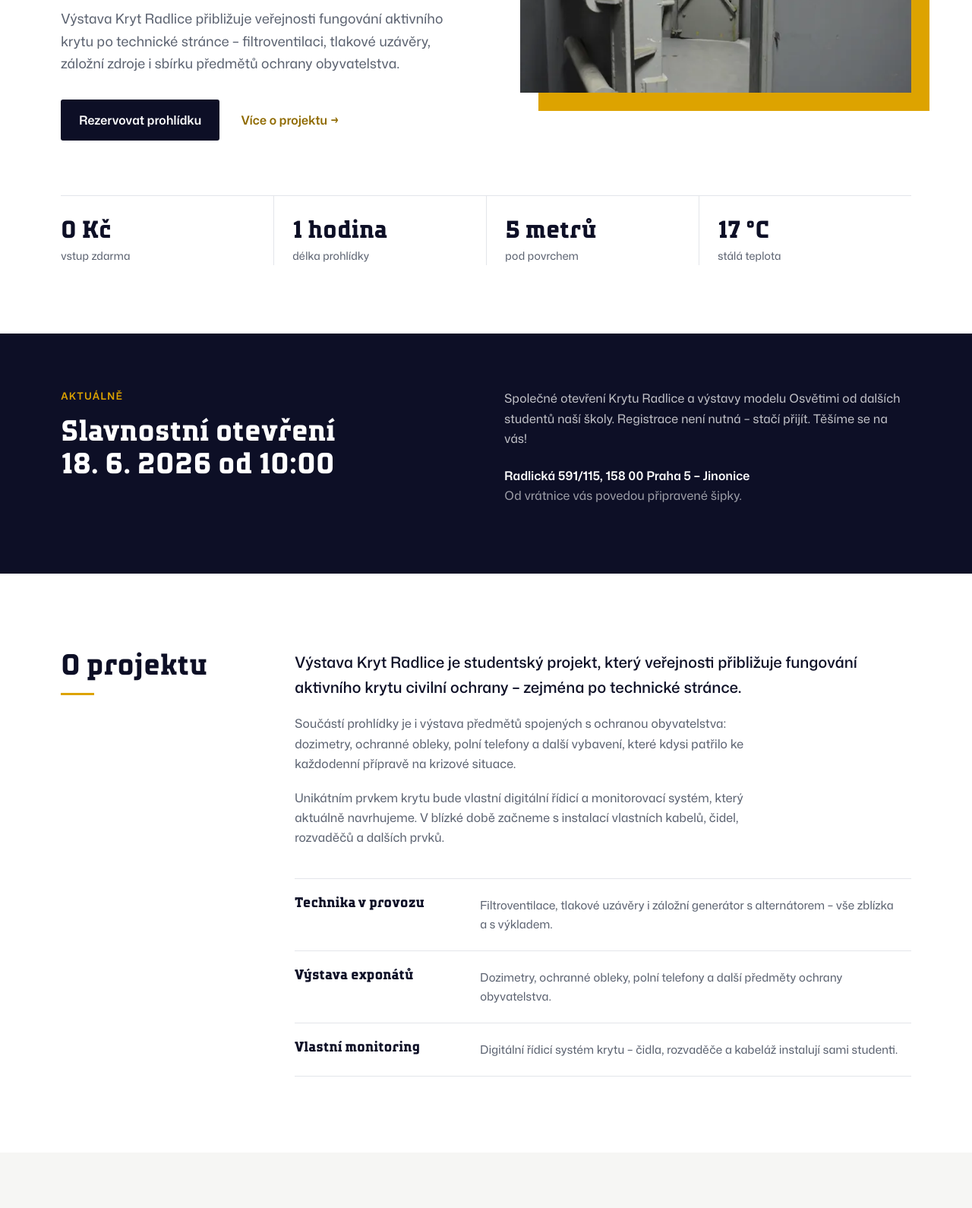
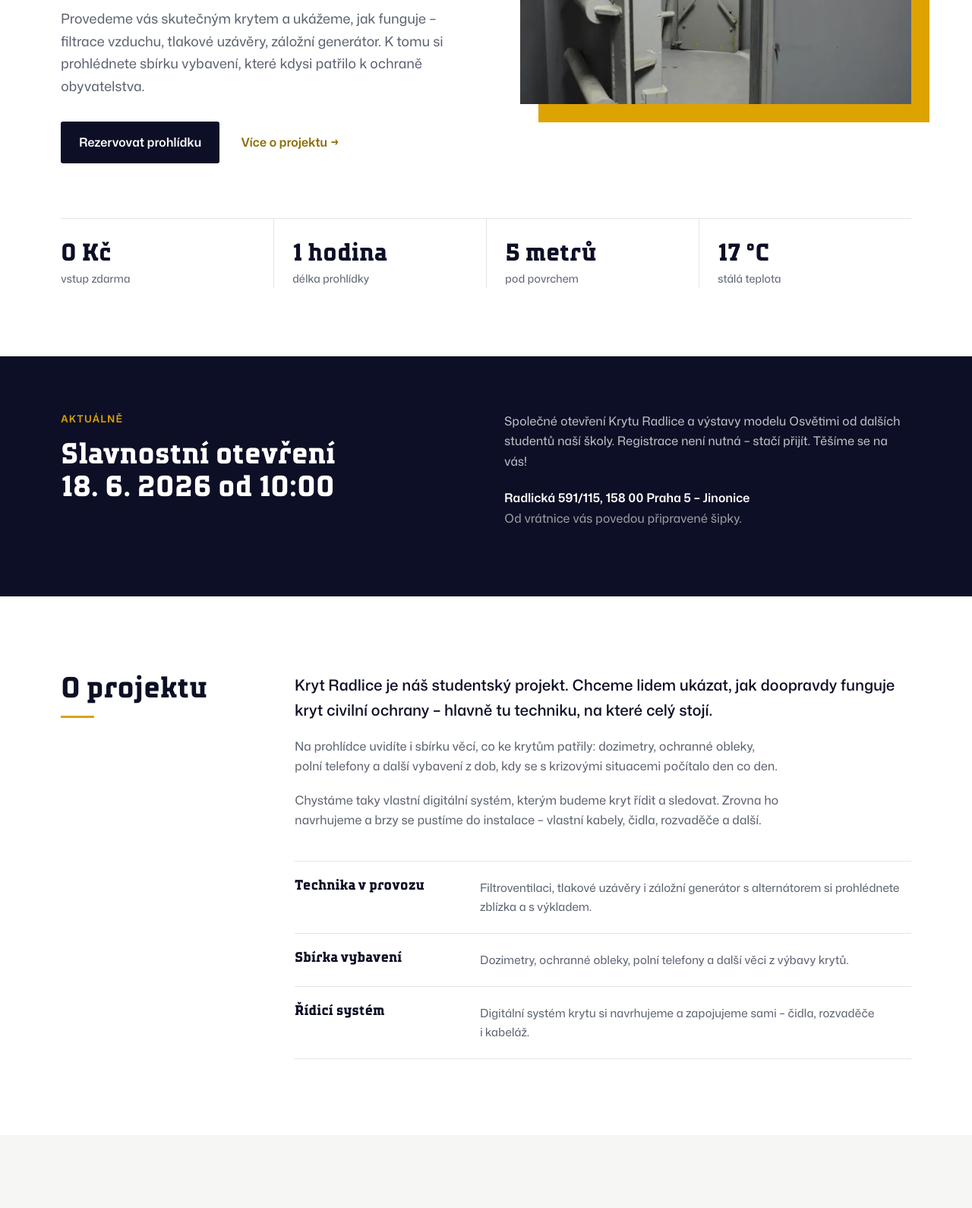
Before and after one commit to totosoftsro/kryt-radlice, a plain HTML site: page index.html in a window 1280 px wide. Shown: the part 490-2080 px from the top of the page at 76% size. Drawn offline with Linux system fonts and the light colour scheme.

Commit message:
Lidštější texty — pryč s marketingovým tónem
Hero, O projektu i Prohlídky přepsány do prvního člověka, jak by mluvil
student, co kryt sám dělá ("provedeme vás", "chystáme", "projdeme s vámi")
místo neosobního "přibližuje veřejnosti fungování" a "unikátním prvkem".

Co-Authored-By: Claude Fable 5 <noreply@anthropic.com>

```diff
--- a/index.html
+++ b/index.html
@@ -13,14 +13,14 @@
   <meta property="og:site_name" content="Kryt Radlice">
   <meta property="og:url" content="https://totosoftsro.github.io/kryt-radlice/">
   <meta property="og:title" content="Kryt Radlice – Výstava v aktivním krytu civilní ochrany">
-  <meta property="og:description" content="Sestupte do skutečného krytu civilní ochrany. Prohlídky zdarma, výstava předmětů ochrany obyvatelstva. Praha 5 – Jinonice.">
+  <meta property="og:description" content="Pojďte se s námi podívat do opravdového krytu civilní ochrany. Prohlídky zdarma, k tomu výstava starého vybavení. Praha 5 – Jinonice.">
   <meta property="og:image" content="https://totosoftsro.github.io/kryt-radlice/img/background.jpg">
   <meta property="og:image:width" content="1600">
   <meta property="og:image:height" content="900">
   <meta property="og:image:alt" content="Otevřený tlakový uzávěr krytu Radlice">
   <meta name="twitter:card" content="summary_large_image">
   <meta name="twitter:title" content="Kryt Radlice – Výstava v aktivním krytu civilní ochrany">
-  <meta name="twitter:description" content="Sestupte do skutečného krytu civilní ochrany. Prohlídky zdarma, výstava předmětů ochrany obyvatelstva. Praha 5 – Jinonice.">
+  <meta name="twitter:description" content="Pojďte se s námi podívat do opravdového krytu civilní ochrany. Prohlídky zdarma, k tomu výstava starého vybavení. Praha 5 – Jinonice.">
   <meta name="twitter:image" content="https://totosoftsro.github.io/kryt-radlice/img/background.jpg">
 
   <link rel="icon" href="img/small_logo.png" type="image/png" sizes="256x256">
@@ -105,11 +105,12 @@
       <div class="container hero__grid">
         <div class="hero__text">
           <p class="eyebrow">Studentský projekt SSPŠ a&nbsp;G</p>
-          <h1>Sestupte do skutečného krytu civilní ochrany</h1>
+          <h1>Sestupte s&nbsp;námi do opravdového krytu civilní ochrany</h1>
           <p class="hero__lead">
-            Výstava Kryt Radlice přibližuje veřejnosti fungování aktivního
-            krytu po technické stránce – filtroventilaci, tlakové uzávěry,
-            záložní zdroje i&nbsp;sbírku předmětů ochrany obyvatelstva.
+            Provedeme vás skutečným krytem a&nbsp;ukážeme, jak funguje –
+            filtrace vzduchu, tlakové uzávěry, záložní generátor. K&nbsp;tomu
+            si prohlédnete sbírku vybavení, které kdysi patřilo k&nbsp;ochraně
+            obyvatelstva.
           </p>
           <div class="hero__actions">
             <a href="#rezervace" class="btn btn--primary">Rezervovat prohlídku</a>
@@ -162,32 +163,32 @@
         </div>
         <div class="section__body">
           <p class="lede">
-            Výstava Kryt Radlice je studentský projekt, který veřejnosti
-            přibližuje fungování aktivního krytu civilní ochrany –
-            zejména po technické stránce.
+            Kryt Radlice je náš studentský projekt. Chceme lidem ukázat,
+            jak doopravdy funguje kryt civilní ochrany – hlavně tu techniku,
+            na které celý stojí.
           </p>
           <p>
-            Součástí prohlídky je i&nbsp;výstava předmětů spojených s&nbsp;ochranou
-            obyvatelstva: dozimetry, ochranné obleky, polní telefony a&nbsp;další
-            vybavení, které kdysi patřilo ke každodenní přípravě na krizové situace.
+            Na prohlídce uvidíte i&nbsp;sbírku věcí, co ke krytům patřily:
+            dozimetry, ochranné obleky, polní telefony a&nbsp;další vybavení
+            z&nbsp;dob, kdy se s&nbsp;krizovými situacemi počítalo den co den.
           </p>
           <p>
-            Unikátním prvkem krytu bude vlastní digitální řídicí a&nbsp;monitorovací
-            systém, který aktuálně navrhujeme. V&nbsp;blízké době začneme s&nbsp;instalací
-            vlastních kabelů, čidel, rozvaděčů a&nbsp;dalších prvků.
+            Chystáme taky vlastní digitální systém, kterým budeme kryt řídit
+            a&nbsp;sledovat. Zrovna ho navrhujeme a&nbsp;brzy se pustíme do instalace –
+            vlastní kabely, čidla, rozvaděče a&nbsp;další.
           </p>
           <ul class="feature-list">
             <li>
               <h3>Technika v&nbsp;provozu</h3>
-              <p>Filtroventilace, tlakové uzávěry i&nbsp;záložní generátor s&nbsp;alternátorem – vše zblízka a&nbsp;s&nbsp;výkladem.</p>
+              <p>Filtroventilaci, tlakové uzávěry i&nbsp;záložní generátor s&nbsp;alternátorem si prohlédnete zblízka a&nbsp;s&nbsp;výkladem.</p>
             </li>
             <li>
-              <h3>Výstava exponátů</h3>
-              <p>Dozimetry, ochranné obleky, polní telefony a&nbsp;další předměty ochrany obyvatelstva.</p>
+              <h3>Sbírka vybavení</h3>
+              <p>Dozimetry, ochranné obleky, polní telefony a&nbsp;další věci z&nbsp;výbavy krytů.</p>
             </li>
             <li>
-              <h3>Vlastní monitoring</h3>
-              <p>Digitální řídicí systém krytu – čidla, rozvaděče a&nbsp;kabeláž instalují sami studenti.</p>
+              <h3>Řídicí systém</h3>
+              <p>Digitální systém krytu si navrhujeme a&nbsp;zapojujeme sami – čidla, rozvaděče i&nbsp;kabeláž.</p>
             </li>
           </ul>
         </div>
@@ -230,11 +231,11 @@
             v&nbsp;pátek, o&nbsp;víkendu nebo o&nbsp;státním svátku.
           </p>
           <p>
-            Na konkrétní termín je nutné se přihlásit formulářem v&nbsp;sekci
-            <a href="#rezervace">rezervace</a>. Vstup je zdarma, na místě je
-            možné přispět na údržbu krytu. Během prohlídky si projdete téměř
-            veškeré prostory – místnosti pro ukrývané, technické zázemí
-            i&nbsp;výstavu – a&nbsp;průvodce vám vysvětlí fungování jednotlivých zařízení.
+            Na termín se přihlásíte formulářem v&nbsp;sekci
+            <a href="#rezervace">rezervace</a>. Vstup je zdarma, ale na místě
+            můžete přispět na údržbu krytu. Projdeme s&nbsp;vámi skoro celý kryt –
+            prostory pro ukrývané, technické zázemí i&nbsp;výstavu – a&nbsp;u&nbsp;každého
+            zařízení vám řekneme, k&nbsp;čemu sloužilo a&nbsp;jak funguje.
           </p>
 
           <dl class="info-list">
```
